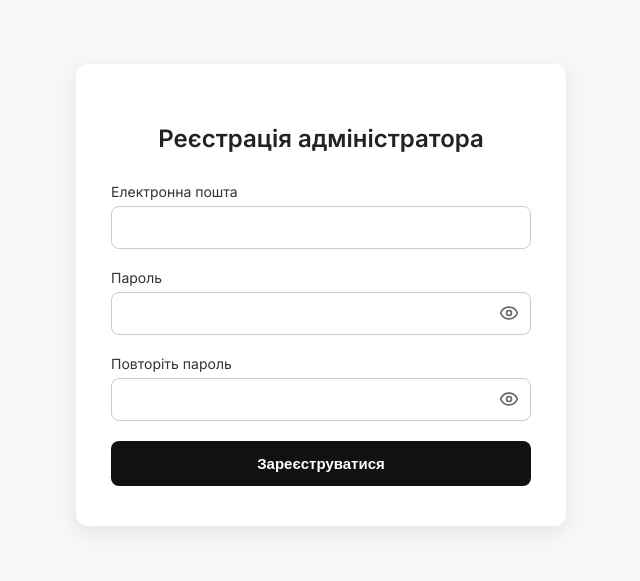
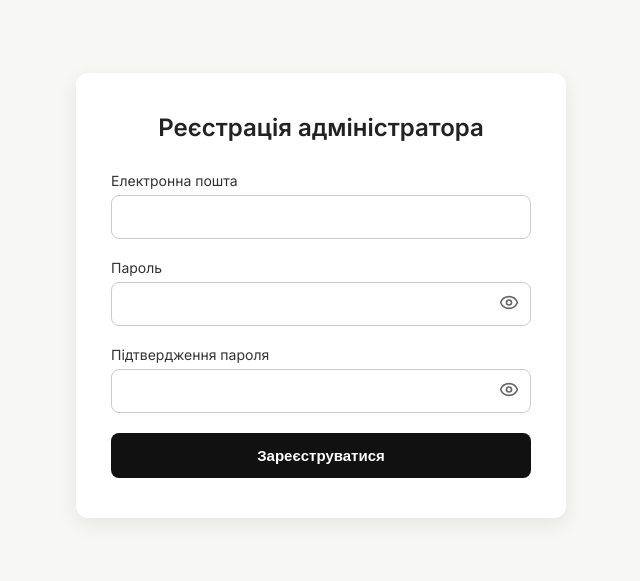
Before and after one commit to kulikp1/furnitureStore, a React (Vite) app: page /admin in a window 1280 px wide. Shown: the part 113-694 px from the top of the page, without its empty margins (319-959 px from the left). Built offline with nearby package versions, Linux system fonts and the light colour scheme.

Commit message:
finish registration admins

```diff
--- a/src/Components/AdminRegister/AdminRegister.jsx
+++ b/src/Components/AdminRegister/AdminRegister.jsx
@@ -1,6 +1,8 @@
 import React, { useState, useEffect } from "react";
 import styles from "./AdminRegister.module.css";
 import { Eye, EyeOff } from "lucide-react";
+import { toast, ToastContainer } from "react-toastify";
+import "react-toastify/dist/ReactToastify.css";
 
 export default function AdminRegister() {
   const [form, setForm] = useState({
@@ -9,9 +11,16 @@ export default function AdminRegister() {
     confirmPassword: "",
   });
 
+  const [touched, setTouched] = useState({
+    email: false,
+    password: false,
+    confirmPassword: false,
+  });
+
   const [errors, setErrors] = useState({
-    email: "",
-    passwordMatch: "",
+    email: "Введіть електронну пошту",
+    password: "Пароль має містити щонайменше 6 символів",
+    passwordMatch: "Паролі мають співпадати",
   });
 
   const [showPassword, setShowPassword] = useState(false);
@@ -26,10 +35,8 @@ export default function AdminRegister() {
     return () => document.head.removeChild(link);
   }, []);
 
-  const validateEmail = (email) => {
-    const pattern = /^[^\s@]+@[^\s@]+\.[^\s@]+$/;
-    return pattern.test(email);
-  };
+  const validateEmail = (email) => /^[^\s@]+@[^\s@]+\.[^\s@]+$/.test(email);
+  const validatePassword = (password) => password.length >= 6;
 
   const handleChange = (e) => {
     const { name, value } = e.target;
@@ -43,79 +50,71 @@ export default function AdminRegister() {
       }));
     }
 
-    if (name === "password" || name === "confirmPassword") {
+    if (name === "password") {
+      setErrors((prev) => ({
+        ...prev,
+        password: validatePassword(value)
+          ? ""
+          : "Пароль має містити щонайменше 6 символів",
+        passwordMatch:
+          updatedForm.confirmPassword === value ? "" : "Паролі не співпадають",
+      }));
+    }
+
+    if (name === "confirmPassword") {
       setErrors((prev) => ({
         ...prev,
         passwordMatch:
-          updatedForm.password === updatedForm.confirmPassword
-            ? ""
-            : "Паролі не співпадають",
+          updatedForm.password === value ? "" : "Паролі не співпадають",
       }));
     }
   };
 
   const handleBlur = (e) => {
-    const { name } = e.target;
-
-    if (name === "email") {
-      setErrors((prev) => ({
-        ...prev,
-        email: validateEmail(form.email) ? "" : "Некоректна електронна адреса",
-      }));
-    }
-
-    if (name === "password" || name === "confirmPassword") {
-      setErrors((prev) => ({
-        ...prev,
-        passwordMatch:
-          form.password === form.confirmPassword ? "" : "Паролі не співпадають",
-      }));
-    }
+    setTouched({ ...touched, [e.target.name]: true });
   };
 
   const handleSubmit = async (e) => {
     e.preventDefault();
+    const hasErrors = Object.values(errors).some((error) => error !== "");
+    if (!hasErrors) {
+      try {
+        await fetch("https://683aed4f43bb370a86742d36.mockapi.io/admin", {
+          method: "POST",
+          headers: { "Content-Type": "application/json" },
+          body: JSON.stringify({
+            email: form.email,
+            password: form.password,
+          }),
+        });
 
-    if (!errors.email && !errors.passwordMatch) {
-      try {
-        const response = await fetch(
-          "https://683aed4f43bb370a86742d36.mockapi.io/admin",
-          {
-            method: "POST",
-            headers: {
-              "Content-Type": "application/json",
-            },
-            body: JSON.stringify({
-              email: form.email,
-              password: form.password,
-            }),
-          }
-        );
+        toast.success("Адміністратора успішно зареєстровано!");
 
-        if (!response.ok) {
-          throw new Error("Помилка при реєстрації");
-        }
-
-        const data = await response.json();
-        console.log("Реєстрація успішна:", data);
-        alert("Реєстрація успішна!");
-        // Очистити форму або переадресувати
         setForm({ email: "", password: "", confirmPassword: "" });
-      } catch (error) {
-        console.error("Помилка:", error);
-        alert("Щось пішло не так. Спробуйте ще раз.");
+        setTouched({ email: false, password: false, confirmPassword: false });
+        setErrors({
+          email: "Введіть електронну пошту",
+          password: "Пароль має містити щонайменше 6 символів",
+          passwordMatch: "Паролі мають співпадати",
+        });
+      } catch {
+        toast.error("Помилка при реєстрації. Спробуйте ще раз.");
       }
+    } else {
+      toast.error("Будь ласка, виправте помилки перед відправкою.");
     }
   };
 
   return (
     <div className={styles.page}>
+      <ToastContainer />
       <div className={styles.formContainer}>
-        <h2>Реєстрація адміністратора</h2>
+        <div className={styles.heading}>Реєстрація адміністратора</div>
         <form onSubmit={handleSubmit} className={styles.form}>
           <div className={styles.field}>
-            <label>Електронна пошта</label>
+            <div className={styles.label}>Електронна пошта</div>
             <input
+              className={styles.input}
               type="email"
               name="email"
               value={form.email}
@@ -123,13 +122,16 @@ export default function AdminRegister() {
               onBlur={handleBlur}
               required
             />
-            {errors.email && <div className={styles.error}>{errors.email}</div>}
+            {touched.email && form.email !== "" && errors.email && (
+              <div className={styles.error}>{errors.email}</div>
+            )}
           </div>
 
           <div className={styles.field}>
-            <label>Пароль</label>
+            <div className={styles.label}>Пароль</div>
             <div className={styles.passwordWrapper}>
               <input
+                className={styles.input}
                 type={showPassword ? "text" : "password"}
                 name="password"
                 value={form.password}
@@ -145,12 +147,16 @@ export default function AdminRegister() {
                 {showPassword ? <EyeOff size={20} /> : <Eye size={20} />}
               </button>
             </div>
+            {touched.password && errors.password && (
+              <div className={styles.error}>{errors.password}</div>
+            )}
           </div>
 
           <div className={styles.field}>
-            <label>Повторіть пароль</label>
+            <div className={styles.label}>Підтвердження пароля</div>
             <div className={styles.passwordWrapper}>
               <input
+                className={styles.input}
                 type={showConfirm ? "text" : "password"}
                 name="confirmPassword"
                 value={form.confirmPassword}
@@ -166,12 +172,14 @@ export default function AdminRegister() {
                 {showConfirm ? <EyeOff size={20} /> : <Eye size={20} />}
               </button>
             </div>
-            {errors.passwordMatch && (
+            {touched.confirmPassword && errors.passwordMatch && (
               <div className={styles.error}>{errors.passwordMatch}</div>
             )}
           </div>
 
-          <button type="submit">Зареєструватися</button>
+          <button className={styles.submitBtn} type="submit">
+            Зареєструватися
+          </button>
         </form>
       </div>
     </div>
--- a/src/Components/AdminRegister/AdminRegister.module.css
+++ b/src/Components/AdminRegister/AdminRegister.module.css
@@ -16,7 +16,7 @@
   max-width: 420px;
 }
 
-h2 {
+.heading {
   text-align: center;
   margin-bottom: 30px;
   font-size: 24px;
@@ -35,49 +35,45 @@ h2 {
   flex-direction: column;
 }
 
-label {
+.label {
   font-size: 14px;
   font-weight: 500;
   margin-bottom: 6px;
   color: #333;
 }
 
-input {
+.input {
   width: 100%;
-  padding: 12px 40px 12px 14px; /* залишаємо місце для іконки праворуч */
+  box-sizing: border-box;
+  padding: 12px 44px 12px 14px; /* щоб не перекривалась іконкою */
   border: 1px solid #ccc;
   border-radius: 8px;
   font-size: 14px;
   font-family: inherit;
-  box-sizing: border-box;
+  height: 44px;
 }
 
-input:focus {
+.input:focus {
   border-color: #666;
   outline: none;
 }
 
 .passwordWrapper {
   position: relative;
-  display: flex;
-  align-items: center;
+  width: 100%;
 }
 
 .iconBtn {
+  background: none;
+  border: none;
   position: absolute;
-  right: 10px;
+  right: 12px;
   top: 50%;
   transform: translateY(-50%);
-  background: none;
-  border: none;
   cursor: pointer;
   color: #666;
   padding: 0;
-  height: 24px;
-  width: 24px;
-  display: flex;
-  align-items: center;
-  justify-content: center;
+  z-index: 2;
 }
 
 .error {
@@ -87,7 +83,7 @@ input:focus {
   font-weight: 500;
 }
 
-button[type="submit"] {
+.submitBtn {
   padding: 14px;
   background: #111;
   color: white;
@@ -97,16 +93,9 @@ button[type="submit"] {
   font-weight: 600;
   cursor: pointer;
   transition: background 0.3s ease;
+  width: 100%;
 }
 
-button[type="submit"]:hover {
+.submitBtn:hover {
   background: #333;
 }
-
-.passwordWrapper input {
-  padding-right: 40px; /* щоб іконка не перекривала текст */
-}
-
-.passwordWrapper {
-  position: relative;
-}
```
